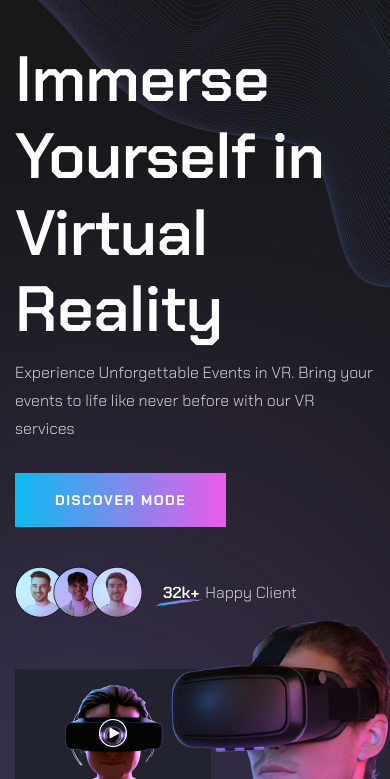
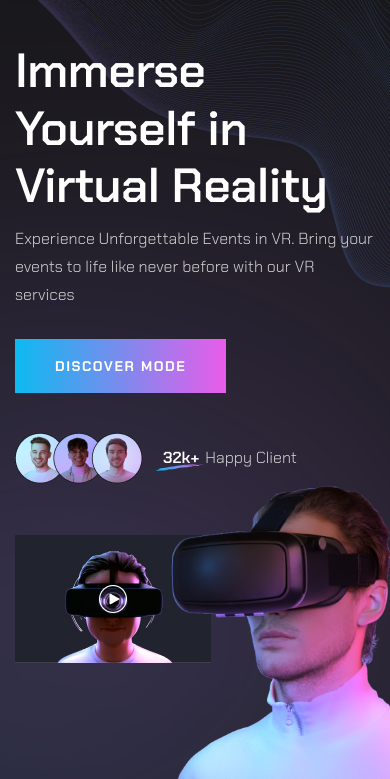
Before and after one commit to ThunDer104/VRnas, a plain HTML site: page index.html in a window 390 px wide. Shown: the part 65-844 px from the top of the page. Drawn offline with Linux system fonts and the light colour scheme.

Commit message:
Update style.css

```diff
--- a/css/style.css
+++ b/css/style.css
@@ -1368,6 +1368,14 @@ body {
   .service {
     margin-bottom: 130px;
   }
+
+  .hero__top-title {
+    font-size: 48px !important;
+  }
+  .title {
+    font-size: 32px;
+  }
+
 }
 
 @media (max-width: 700px) {
```
